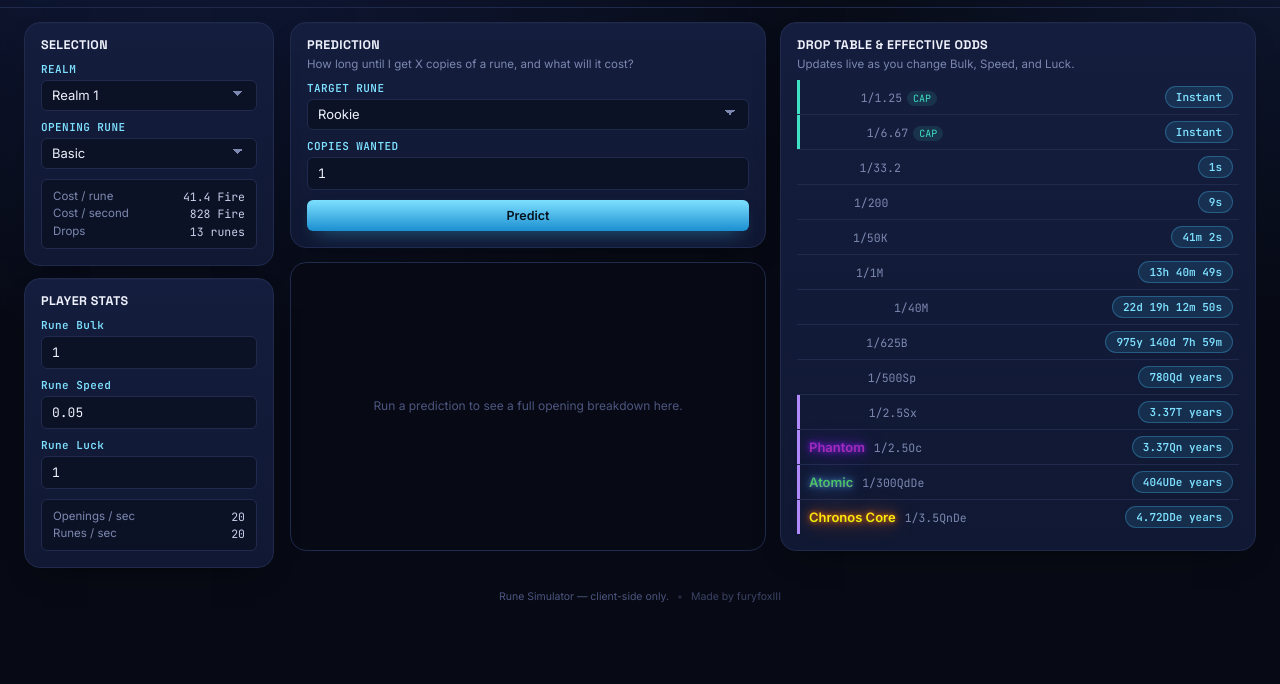
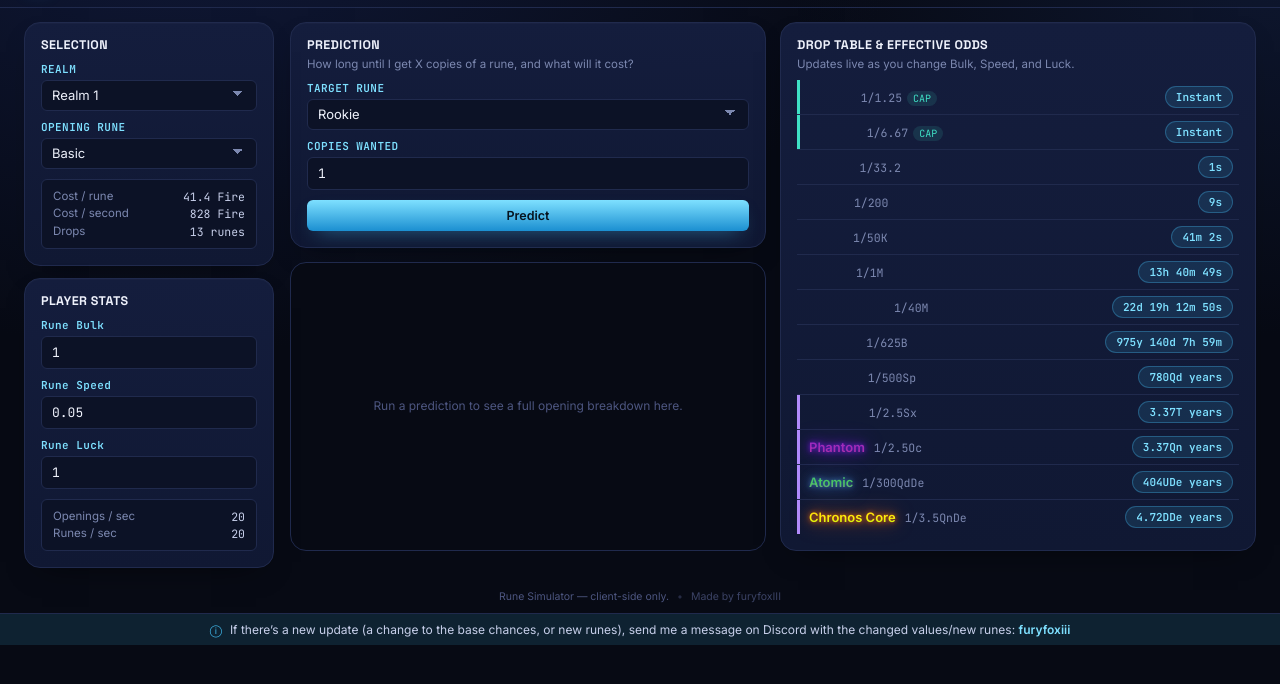
Before and after one commit to furyfoxIII/NoobIncrementalRuneCalc, a plain HTML site: page index.html in a window 1280 px wide. Shown: the part 50-734 px from the top of the page. Drawn offline with Linux system fonts and the light colour scheme.

Commit message:
Added a message for new runes/changed values

```diff
--- a/css/style.css
+++ b/css/style.css
@@ -25,6 +25,31 @@ html, body {
     min-height: 100vh;
     display: flex;
     flex-direction: column;
+}
+
+/* ---------- Notice bar ---------- */
+
+.notice-bar {
+    display: flex;
+    align-items: center;
+    justify-content: center;
+    gap: 8px;
+    padding: 8px 24px;
+    background: var(--accent-soft);
+    border-top: 1px solid var(--border-soft);
+    color: var(--text-primary);
+    font-size: 12px;
+    text-align: center;
+    flex-wrap: wrap;
+}
+
+.notice-bar strong {
+    color: var(--accent-strong);
+    font-weight: 600;
+}
+
+.notice-icon {
+    color: var(--accent);
 }
 
 /* ---------- Header ---------- */
--- a/index.html
+++ b/index.html
@@ -198,6 +198,11 @@
         <span class="footer-credit">Made by furyfoxIII</span>
     </footer>
 
+    <div class="notice-bar">
+        <span class="notice-icon">ⓘ</span>
+        <span>If there’s a new update (a change to the base chances, or new runes), send me a message on Discord with the changed values/new runes: <strong>furyfoxiii</strong></span>
+    </div>
+
 </div>
 
 <!-- Big number library -->
```
